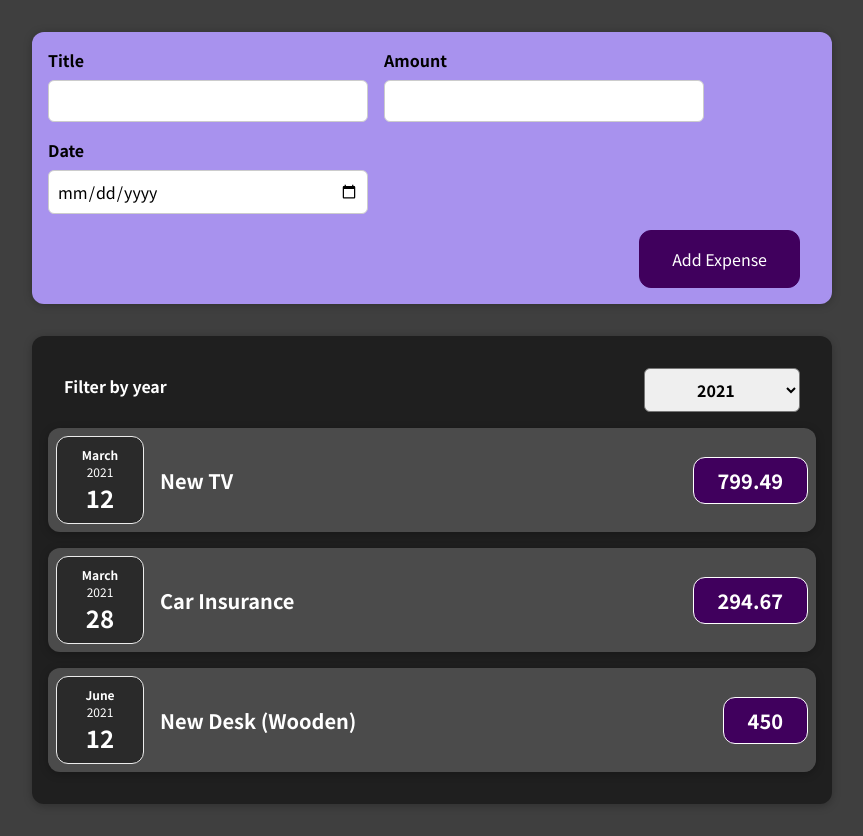
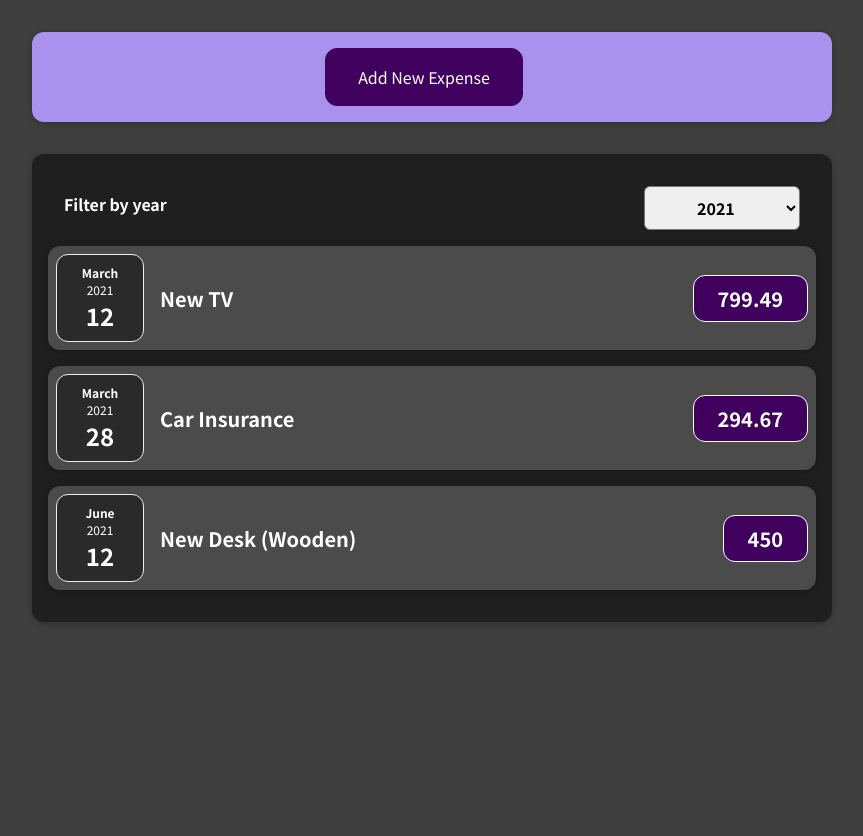
Before and after one commit to omins/studying-react, a React (Create React App) app in the folder src/basic-practice/my-app/: page / in a window 1280 px wide. Shown: the whole page, without its empty margins (208-1071 px from the left). After the commit the page ends 800 px from the top, so only its background shows below. Built offline with nearby package versions, Linux system fonts and the light colour scheme.

Commit message:
feat: 지출 입력 폼 조건부 렌더링

```diff
--- a/src/basic-practice/my-app/src/components/NewExpense/ExpenseForm.css
+++ b/src/basic-practice/my-app/src/components/NewExpense/ExpenseForm.css
@@ -21,6 +21,11 @@
   max-width: 100%;
 }
 
+.new-expense__actions-wrapper {
+  display: flex;
+  justify-content: flex-end;
+}
+
 .new-expense__actions {
   text-align: right;
 }
--- a/src/basic-practice/my-app/src/components/NewExpense/ExpenseForm.js
+++ b/src/basic-practice/my-app/src/components/NewExpense/ExpenseForm.js
@@ -2,7 +2,7 @@ import React, { useState } from 'react';
 import './ExpenseForm.css';
 
 const ExpenseForm = props => {
-  const { onSaveExpenseData } = props;
+  const { onSaveExpenseData, isOpened, formOpenHandler } = props;
   const [enteredTitle, setEnteredTitle] = useState('');
   const [enteredAmount, setEnteredAmount] = useState('');
   const [enteredDate, setEnteredDate] = useState('');
@@ -15,7 +15,12 @@ const ExpenseForm = props => {
   }
   const dateChangeHandler = event => {
     setEnteredDate(event.target.value);
+  }
 
+  const resetFormInput = () => {
+    setEnteredTitle('');
+    setEnteredAmount('');
+    setEnteredDate('');
   }
 
   const submitHandler = event => {
@@ -28,13 +33,18 @@ const ExpenseForm = props => {
     }
 
     onSaveExpenseData(expenseData);
-    setEnteredTitle('');
-    setEnteredAmount('');
-    setEnteredDate('');
+    resetFormInput();
+    formOpenHandler();
   }
 
-  return (
-    <form onSubmit={submitHandler}>
+  const resetHandler = event => {
+    resetFormInput();
+    formOpenHandler();
+  }
+
+  if (isOpened) {
+    return (
+    <form onSubmit={submitHandler} onReset={resetHandler}>
       <div className='new-expense__controls'>
         <div className='new-expense__control'>
           <label>Title</label>
@@ -49,12 +59,23 @@ const ExpenseForm = props => {
           <input type='date' min='2019-01-01' max='2022-12-31' onChange={dateChangeHandler} value={enteredDate}/>
         </div>
       </div>
-      <div className='new-expense__actions'>
-        <button type='submit'>Add Expense</button>
+      <div className='new-expense__actions-wrapper'>
+        <div className='new-expense__actions' style={{display: "inline-block"}}>
+          <button type='reset'>Cancel</button>
+        </div>
+        <div className='new-expense__actions' style={{display: "inline-block"}}>
+          <button type='submit'>Add Expense</button>
+        </div>
       </div>
     </form>
-  )
-
+    )
+  } else {
+    return (
+      <div className='new-expense__actions' style={{display: "flex", justifyContent: "center"}}>
+          <button type='submit' onClick={formOpenHandler}>Add New Expense</button>
+      </div>
+    )
+  }
 }
 
 export default ExpenseForm;
--- a/src/basic-practice/my-app/src/components/NewExpense/NewExpense.js
+++ b/src/basic-practice/my-app/src/components/NewExpense/NewExpense.js
@@ -1,9 +1,15 @@
-import React from 'react';
+import React, { useState } from 'react';
 import ExpenseForm from './ExpenseForm';
 import './NewExpense.css';
 
 const NewExpense = props => {
   const { onAddExpense } = props;
+  const [formOpened, setFormOpened] = useState(false);
+
+  const formOpenHandler = () => {
+    setFormOpened(!formOpened);
+  }
+
   const saveExpenseDataHandler = enteredExpenseData => {
     const expenseData = {
       ...enteredExpenseData,
@@ -14,10 +20,9 @@ const NewExpense = props => {
 
   return (
     <div className='new-expense'>
-      <ExpenseForm onSaveExpenseData={saveExpenseDataHandler}/>
+      <ExpenseForm onSaveExpenseData={saveExpenseDataHandler} isOpened={formOpened} formOpenHandler={formOpenHandler}/>
     </div>
-  );
-
+  )
 }
 
 export default NewExpense
```
